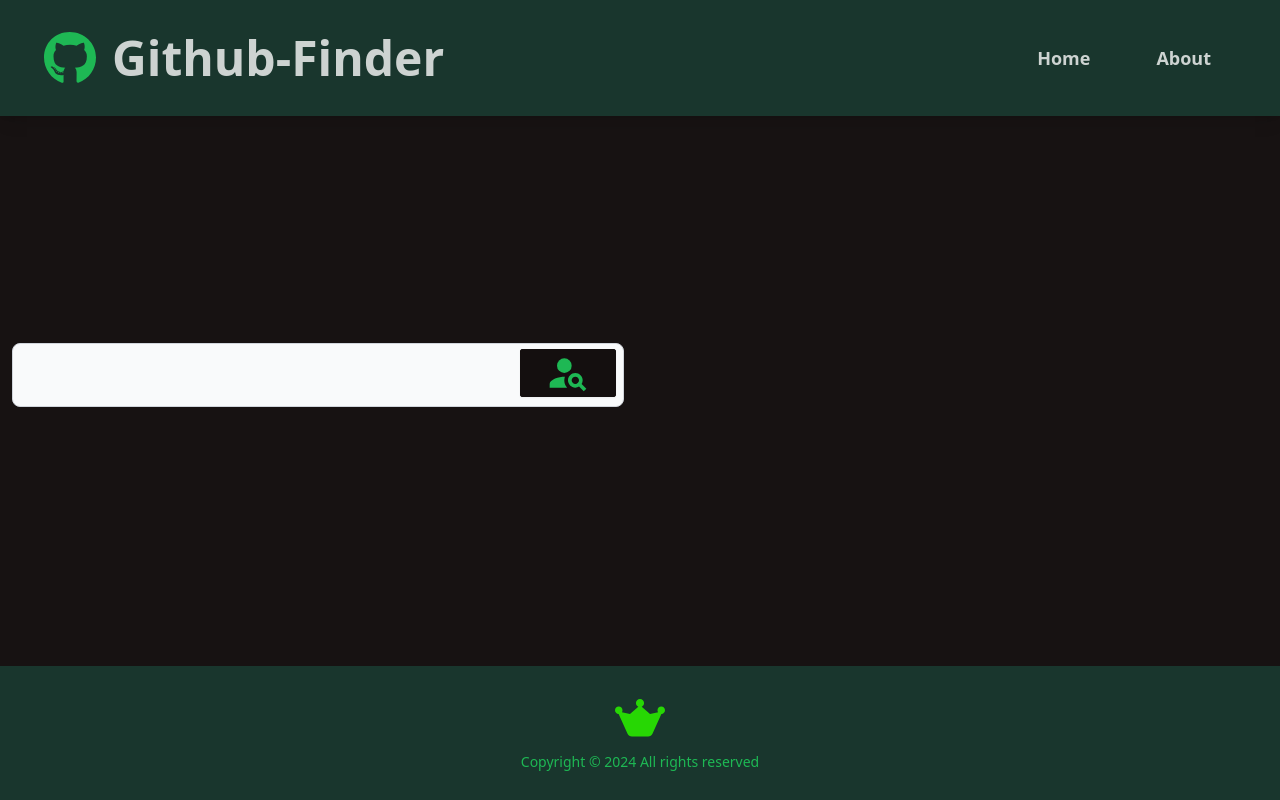
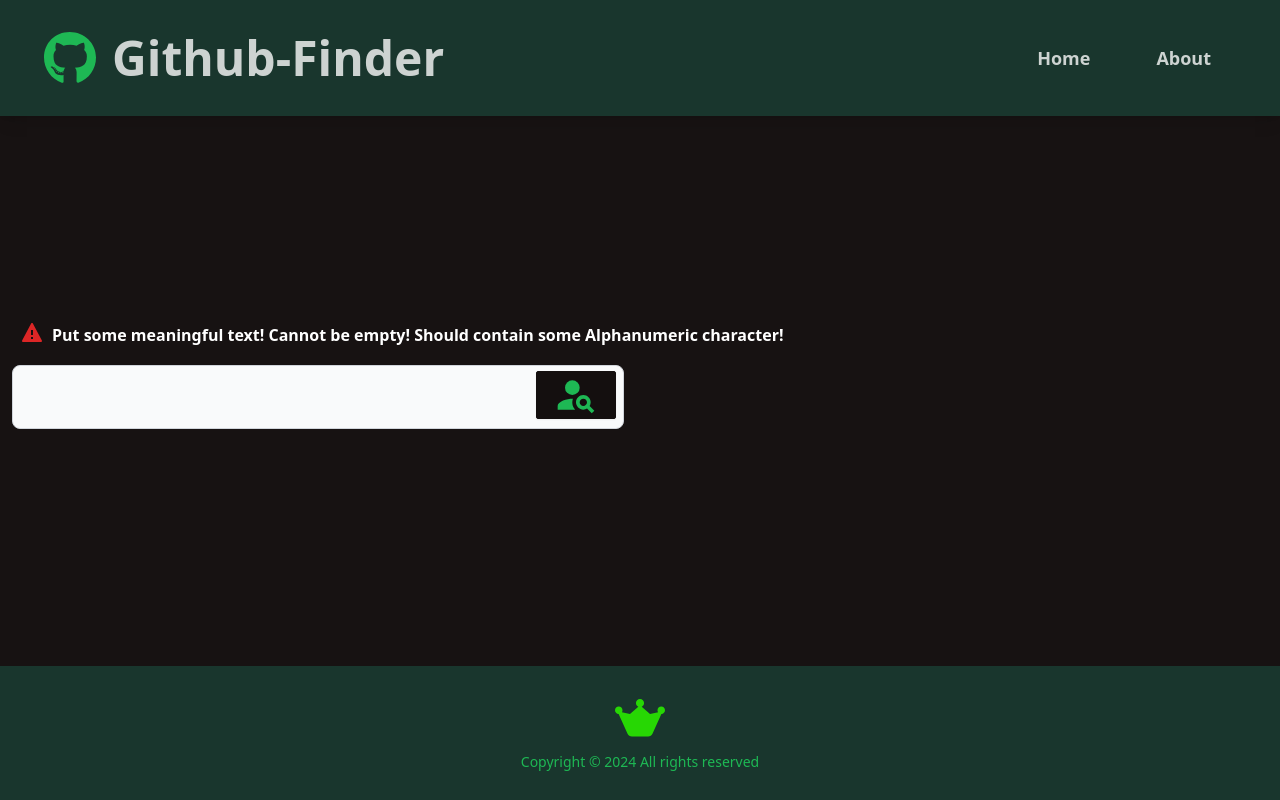
Before and after one commit to imnakul/Github-Finder_using_Vite.js, a React (Vite) app: page / in a window 1280 px wide. Both pictures are taken after a click on the button 568 px from the left and 373 px from the top of the page. Built offline with nearby package versions, Linux system fonts and the light colour scheme.

Commit message:
Alertcomponent Done

```diff
--- a/src/App.jsx
+++ b/src/App.jsx
@@ -6,6 +6,7 @@ import About from "./pages/About";
 import NotFound from "./pages/NotFound";
 import { GithubProvider } from "./context/github/GithubContext";
 import { AlertProvider } from "./context/alert/AlertContext";
+import Alert from "./components/layout/Alert";
 
 function App() {
    return (
@@ -15,6 +16,7 @@ function App() {
                <div className='flex flex-col justify-between h-screen'>
                   <Navbar />
                   <main className='container mx-auto px-3 pb-12'>
+                     <Alert />
                      <Routes>
                         <Route path='/' element={<Home />} />
                         <Route path='/about' element={<About />} />
--- /dev/null
+++ b/src/components/layout/Alert.jsx
@@ -0,0 +1,30 @@
+import { useContext } from "react";
+import AlertContext from "../../context/alert/AlertContext";
+import { BiSolidError } from "react-icons/bi";
+
+function Alert() {
+   const { alert } = useContext(AlertContext);
+
+   return (
+      alert !== null && (
+         <p className='flex items-start mb-4 ms-2 space-x-2'>
+            {alert.type === "error" && (
+               // <svg
+               //    fill='none'
+               //    viewBox='0 0 24 24'
+               //    className='w-6 h-6 stroke-current mr-3'
+               // >
+               //    <circle cx='12' cy='12' r='12' fill='red'></circle>
+               //    <path d='M18.364 18.364A9 9 0 005.636 5.636m12.728 12.728A9 9 0 015.636 5.636m12.728 12.728L5.636 5.636'></path>
+               // </svg>
+               <BiSolidError className='text-red-600 inline text-2xl' />
+            )}
+            <p className='flex-1 text-base font-semibold leading-7 text-white'>
+               <strong>{alert.msg}</strong>
+            </p>
+         </p>
+      )
+   );
+}
+
+export default Alert;
--- a/src/components/users/UserSearch.jsx
+++ b/src/components/users/UserSearch.jsx
@@ -1,19 +1,23 @@
 import { useState, useContext } from "react";
 import GithubContext from "../../context/github/GithubContext";
 import { MdPersonSearch } from "react-icons/md";
+import AlertContext from "../../context/alert/AlertContext";
 
 function UserSearch() {
    const [text, setText] = useState(" ");
 
    const { users, searchUsers, clearUsers } = useContext(GithubContext);
+   const { setAlert } = useContext(AlertContext);
 
    const handleChange = (e) => setText(e.target.value);
 
    const handleSubmit = (e) => {
       e.preventDefault();
+
       if (/^[\s\W]*$/.test(text)) {
-         window.alert(
-            "Put some meaningful text! \nCannot be empty! \nShould contain some Alphanumeric character!"
+         setAlert(
+            "Put some meaningful text! \nCannot be empty! \nShould contain some Alphanumeric character!",
+            "error"
          );
       } else {
          searchUsers(text);
@@ -37,8 +41,8 @@ function UserSearch() {
 
                      <button
                         type='submit'
-                        className='absolute w-24 top-1.5 right-2  rounded-sm btn btn-md dark:bg-gray-700
-                        dark:border-gray-700 hover:outline-none hover:bg-transparent hover:ring-2 hover:ring-green-200
+                        className='absolute w-20 top-1.5 right-2  rounded-sm btn btn-md dark:bg-gray-700
+                        dark:border-gray-700 hover:outline-none hover:ring-orange-300 hover:bg-transparent hover:ring-2
                         '
                      >
                         <MdPersonSearch className='absolute  text-primary inline p-2 text-6xl' />
```
